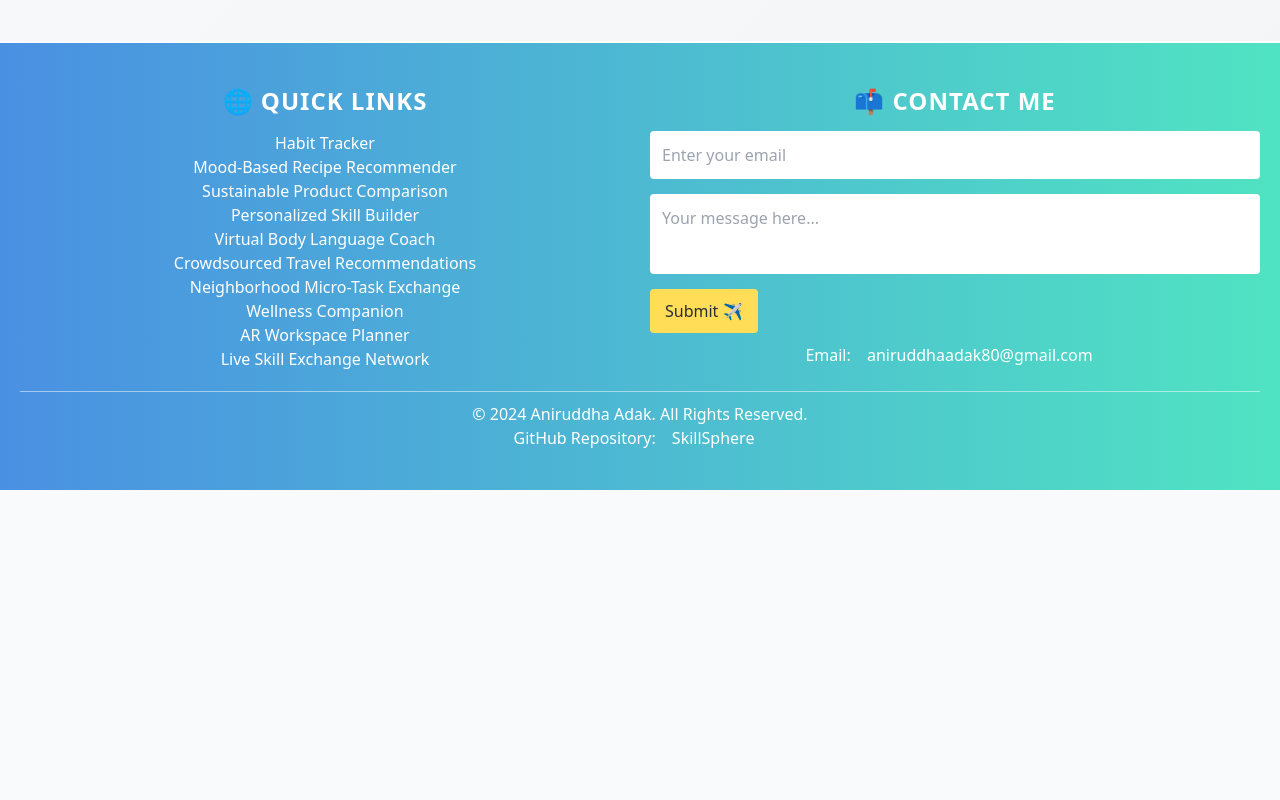
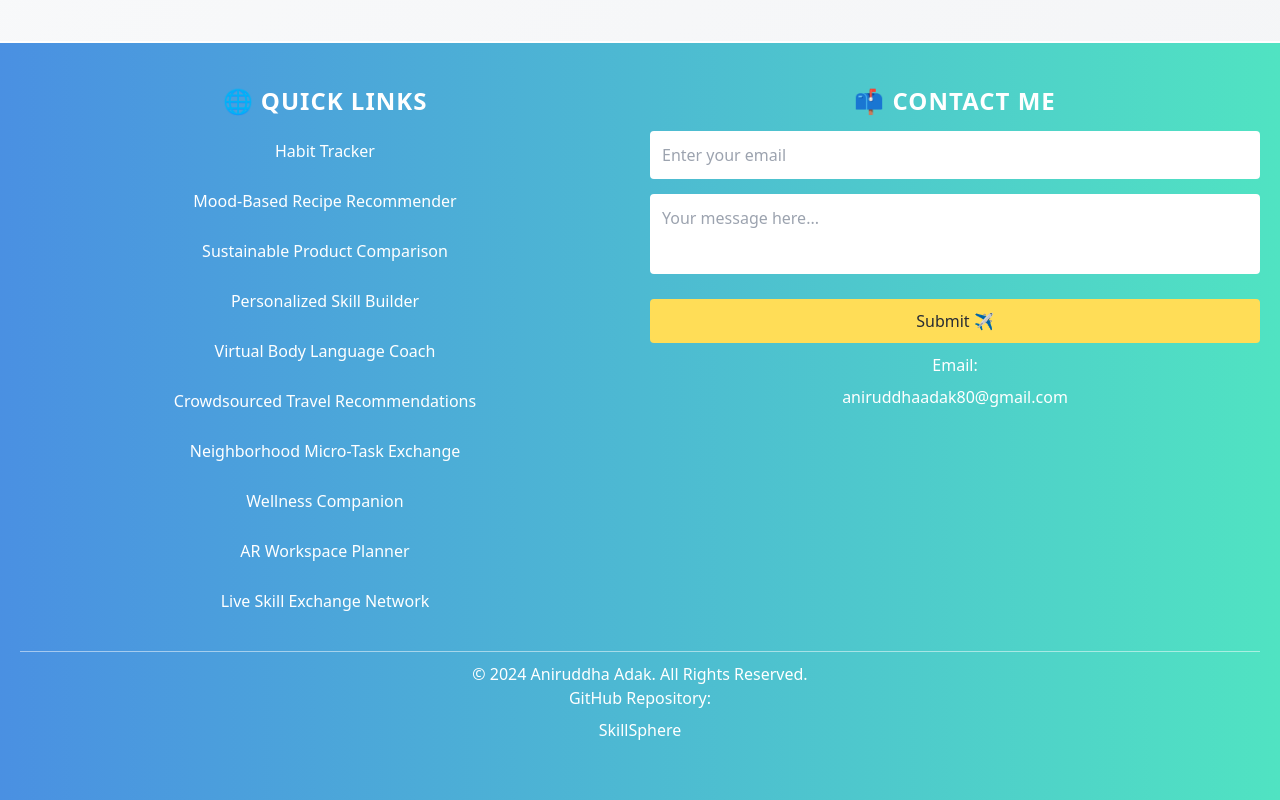
Before and after one commit to aniruddhaadak80/SkillSphere, a React (Vite) app: page /skillexchange in a window 1280 px wide. Shown: the part 679-1479 px from the top of the page. Before the commit the page ends 1169 px from the top, so only its background shows below. Built offline with nearby package versions, Linux system fonts and the light colour scheme.

Commit message:
Update Footer.css

```diff
--- a/src/components/Footer.css
+++ b/src/components/Footer.css
@@ -22,6 +22,28 @@
     margin-right: 20px; /* Space between sections */
 }
 
+/* Remove default list styles */
+.footer-list {
+    list-style-type: none; /* No bullets */
+    padding: 0; /* Remove padding */
+}
+
+/* Styling for links */
+.footer-link {
+    color: #ffffff; /* White link color */
+    text-decoration: none; /* No underline */
+    transition: color 0.3s ease, transform 0.3s ease; /* Smooth transition */
+    padding: 8px 0; /* Space between links */
+    display: block; /* Block display for full clickable area */
+    margin-bottom: 10px; /* Space between each link */
+}
+
+/* Hover effects for links */
+.footer-link:hover {
+    color: #ffdd57; /* Change color on hover */
+    transform: translateY(-3px); /* Slight lift effect */
+}
+
 /* Styling for contact section */
 .contact-me {
     flex: 1; /* Allow to take up available space */
@@ -36,34 +58,12 @@
     letter-spacing: 1px; /* Space between letters */
 }
 
-/* Remove default list styles */
-.footer-list {
-    list-style-type: none; /* No bullets */
-    padding: 0; /* Remove padding */
-}
-
-/* Styling for links */
-.footer-link {
-    color: #ffffff; /* White link color */
-    text-decoration: none; /* No underline */
-    transition: color 0.3s ease, transform 0.3s ease; /* Smooth transition */
-    padding: 8px 12px; /* Padding for clickable area */
-    border-radius: 4px; /* Rounded corners */
-}
-
-/* Hover effects for links */
-.footer-link:hover {
-    color: #ffdd57; /* Change color on hover */
-    background-color: rgba(255, 221, 87, 0.3); /* Light background on hover */
-    transform: translateY(-3px); /* Slight lift effect */
-}
-
 /* Contact form styles */
 .contact-form {
     display: flex; /* Flex for layout */
     flex-direction: column; /* Stack elements vertically */
     justify-content: center; /* Center form items */
-    align-items: flex-start; /* Align items to the start */
+    align-items: center; /* Center align items */
     margin: 10px 0; /* Spacing around form */
 }
 
@@ -106,6 +106,8 @@
     border-radius: 4px; /* Rounded corners */
     cursor: pointer; /* Pointer on hover */
     transition: background-color 0.3s ease, transform 0.3s ease; /* Smooth transition */
+    width: 100%; /* Full width for button */
+    margin-top: 10px; /* Space above button */
 }
 
 /* Hover effect for button */
```
